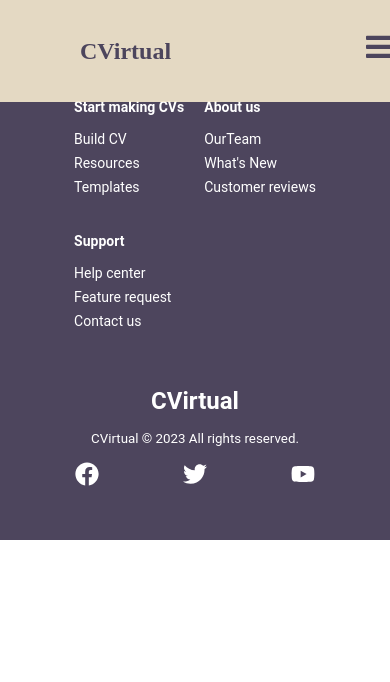
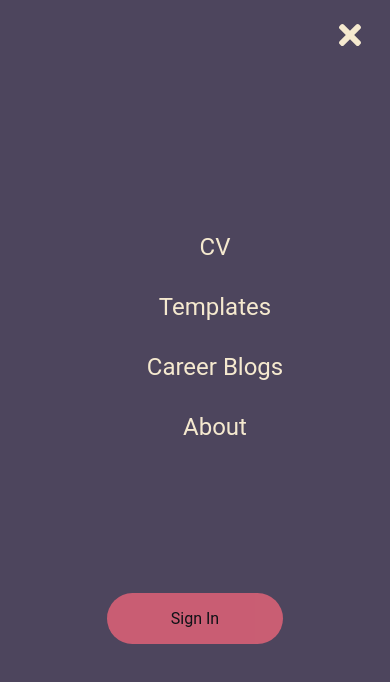
Before and after one commit to SazidAF/rubickCVMaker, a React (Create React App) app in the folder client/: page / in a window 390 px wide. Both pictures are taken after a click on the element 378 px from the left and 50 px from the top of the page. Shown: the top 682 px of the page. Built offline with nearby package versions, Linux system fonts and the light colour scheme.

Commit message:
sidebar added for reduced window size

```diff
--- /dev/null
+++ b/client/src/components/LandingPage/Sidebar/SideIndex.js
@@ -0,0 +1,29 @@
+import React from 'react';
+import { SidebarContainer, Icon, CloseIcon, SidebarWrapper, SideBtnWrap, SidebarLink, SidebarRoute, SidebarMenu, SidebarLinkR} from './SidebarElements';
+
+const Sidebar = ({isOpen, toggle}) => {
+    return (
+        <SidebarContainer isOpen={isOpen} onClick={toggle}>
+            <Icon onClick={toggle}>
+                <CloseIcon/>
+            </Icon>
+            <SidebarWrapper>
+                <SidebarMenu>
+                    <SidebarLink to ="" onClick={toggle}>CV</SidebarLink>
+                    <SidebarLink to ="" onClick={toggle}>Templates</SidebarLink>
+                    <SidebarLink to ="" onClick={toggle}>Career Blogs</SidebarLink>
+
+                    <SidebarLink to ="" onClick={toggle}>About</SidebarLink>
+
+                </SidebarMenu>
+                <SideBtnWrap>
+                    <SidebarRoute to="/">
+                        Sign In
+                    </SidebarRoute>
+                </SideBtnWrap>
+            </SidebarWrapper>
+        </SidebarContainer>
+    );
+};
+
+export default Sidebar;
--- /dev/null
+++ b/client/src/components/LandingPage/Sidebar/SidebarElements.js
@@ -0,0 +1,114 @@
+import styled from 'styled-components';
+import { FaTimes } from 'react-icons/fa';
+import {Link as LinkR} from 'react-router-dom';
+import {Link as LinkS} from 'react-scroll';
+
+export const SidebarContainer = styled.aside`
+    position: fixed;
+    z-index: 999;
+    width: 100%;
+    height:  100%;
+    background: #4D455D;
+    display: grid;
+    align-items: center;
+    top: 0;
+    left: 0;
+    transition: 0ms .3s ease-in-out;
+    opacity: ${({isOpen}) => (isOpen ? '100%' : '0')};
+    top:  ${({isOpen}) => (isOpen ? '0' : '-100%')};
+
+`
+
+export const CloseIcon = styled(FaTimes)`
+    color: #F5E9CF;
+`
+
+export const Icon = styled.div`
+    position: absolute;
+    top: 1.2rem;
+    right: 1.5rem;
+    background: transparent;
+    font-size: 2rem;
+    cursor: pointer;
+    outline: none;
+`;
+
+export const SidebarWrapper = styled.div`
+    color: #F5E9CF;
+`
+export const SidebarLink = styled(LinkS)`
+    transition: 0.2s ease-in-out;
+    text-decoration: none;
+    display: flex;
+    align-items: center;
+    justify-content: center;
+    font-size: 1.5rem;
+    text-decoration: none;
+    list-style: none;
+    color: #F5E9CF;
+    cursor: pointer;
+
+    &:hover{
+        transition: 0.2s ease-in-out;
+        color: #E96479;
+    }
+
+`
+
+export const SidebarLinkR = styled(LinkR)`
+    transition: 0.2s ease-in-out;
+    text-decoration: none;
+    display: flex;
+    align-items: center;
+    justify-content: center;
+    font-size: 1.5rem;
+    text-decoration: none;
+    list-style: none;
+    color: #F5E9CF;
+    cursor: pointer;
+
+    &:hover{
+        transition: 0.2s ease-in-out;
+        color: #F47100;
+    }
+
+`
+export const SideBtnWrap = styled.div`
+    display: flex;
+    justify-content: center;
+
+`
+
+export const SidebarRoute = styled(LinkR)`
+   border-radius: 50px;
+    background: #E96479;
+    white-space: nowrap;
+    padding: 16px 64px;
+    color: #010606;
+    font-size: 16px;
+    outline: none;
+    border: none;
+    cursor: pointer;
+    transition: all 0.2s ease-in-out;
+    text-decoration: none;
+    opacity: 80%;
+
+    &:hover{
+        transition: all 0.2s ease-in-out;
+        background: #E96479;
+        color: #010606;
+        opacity: 100%;
+
+    }
+`
+
+export const SidebarMenu = styled.ul`
+    display: grid;
+    grid-template-columns: 1fr;
+    grid-template-rows: repeat(6, 70px);
+    text-align: center;
+    @media screen and (max-width: 480px){
+        grid-template-rows: repeat(6, 60px);
+    }
+
+`
--- a/client/src/components/home.jsx
+++ b/client/src/components/home.jsx
@@ -1,6 +1,6 @@
 import React, {useState} from 'react';
 import Footer from './LandingPage/Footer/FooterIndex';
-
+import Sidebar from './LandingPage/Sidebar/SideIndex';
 import Navbar from './LandingPage/Navbar/NavIndex'
 const Home = () => {
     const [isOpen, setIsOpen] = useState(false)
@@ -9,7 +9,7 @@ const Home = () => {
     }
     return (
         <>
-
+            <Sidebar isOpen={isOpen} toggle={toggle} />
             <Navbar toggle={toggle}/>
             <Footer></Footer>
         </>
```
